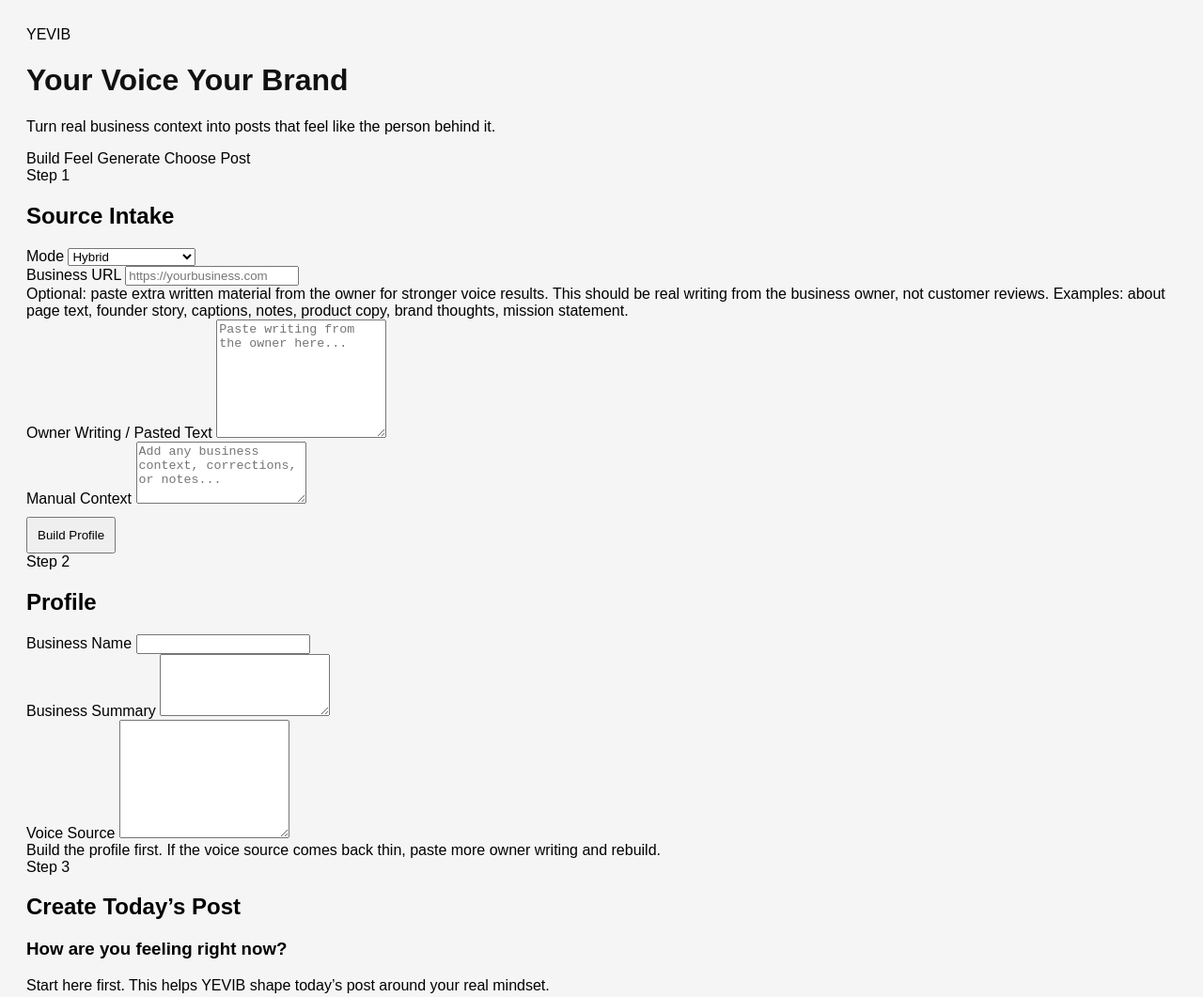
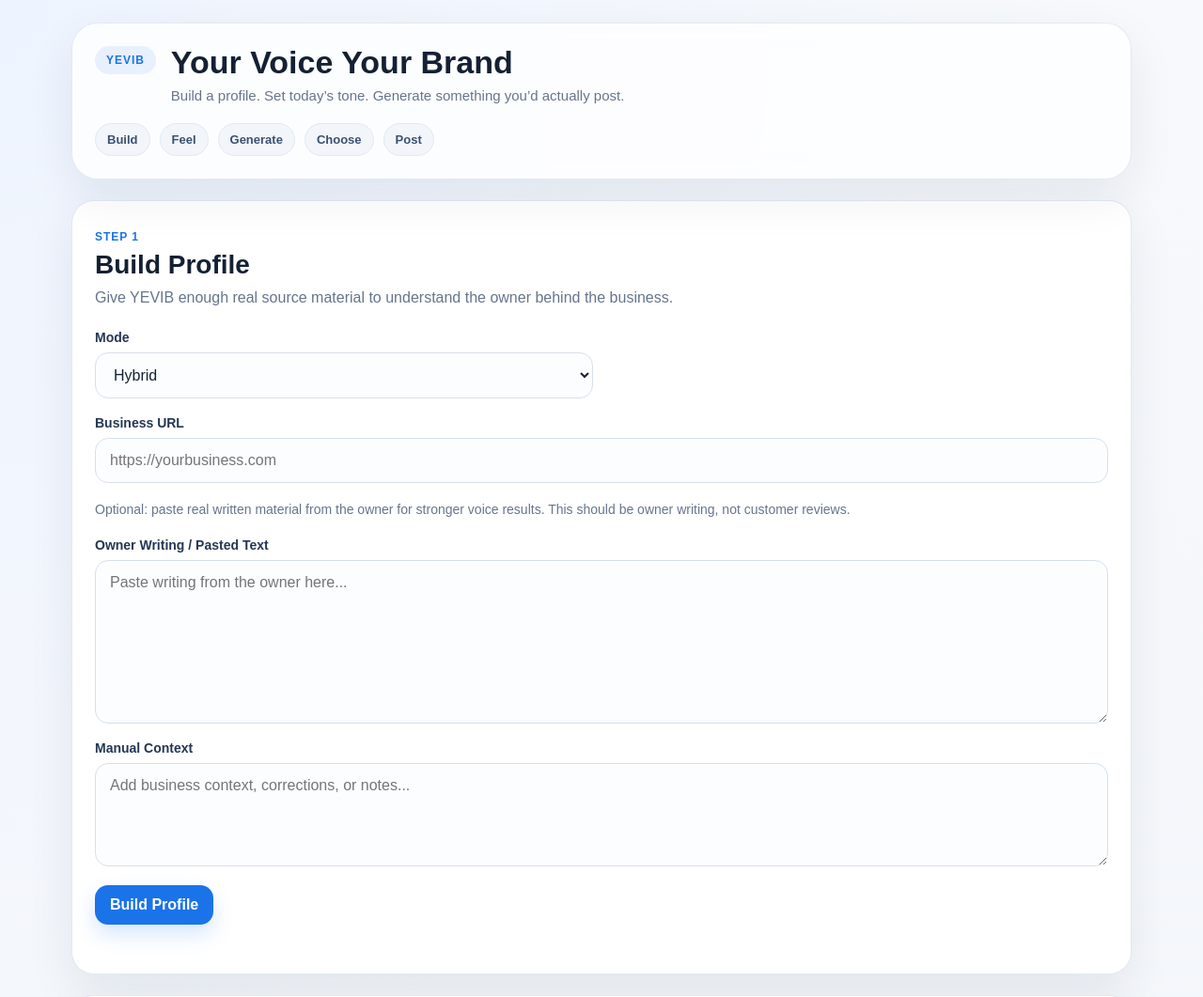
Before and after one commit to oroknows-arch1/yevib-mvp, a website: page index.html in a window 1280 px wide. Shown: the top 1061 px of the page at 94% size. Drawn offline with Linux system fonts and the light colour scheme.

Commit message:
Rebuild YEVIB front-end

```diff
--- a/index.html
+++ b/index.html
@@ -7,15 +7,17 @@
   <link rel="stylesheet" href="style.css" />
 </head>
 <body>
-  <div class="page-shell">
-    <header class="hero">
-      <div class="hero-badge">YEVIB</div>
-      <h1>Your Voice Your Brand</h1>
-      <p class="hero-subtitle">
-        Turn real business context into posts that feel like the person behind it.
-      </p>
+  <div class="app-shell">
+    <header class="topbar">
+      <div class="brand-block">
+        <div class="brand-mark">YEVIB</div>
+        <div class="brand-copy">
+          <h1>Your Voice Your Brand</h1>
+          <p>Build a profile. Set today’s tone. Generate something you’d actually post.</p>
+        </div>
+      </div>
 
-      <div class="flow-bar">
+      <div class="flow-strip">
         <span>Build</span>
         <span>Feel</span>
         <span>Generate</span>
@@ -24,16 +26,15 @@
       </div>
     </header>
 
-    <main class="app-stack">
-      <section class="app-section" id="section-intake">
-        <div class="section-top">
-          <div>
-            <div class="section-kicker">Step 1</div>
-            <h2>Source Intake</h2>
-          </div>
+    <main class="screen-stack">
+      <section class="screen-card" id="section-intake">
+        <div class="screen-head">
+          <div class="step-tag">Step 1</div>
+          <h2>Build Profile</h2>
+          <p>Give YEVIB enough real source material to understand the owner behind the business.</p>
         </div>
 
-        <div class="field-grid">
+        <div class="form-grid">
           <div class="field">
             <label for="generationMode">Mode</label>
             <select id="generationMode">
@@ -53,10 +54,9 @@
           </div>
 
           <div class="field field-full">
-            <div class="helper-text">
-              Optional: paste extra written material from the owner for stronger voice results.
-              This should be real writing from the business owner, not customer reviews.
-              Examples: about page text, founder story, captions, notes, product copy, brand thoughts, mission statement.
+            <div class="field-note">
+              Optional: paste real written material from the owner for stronger voice results.
+              This should be owner writing, not customer reviews.
             </div>
           </div>
 
@@ -74,7 +74,7 @@
             <textarea
               id="manualBusinessContext"
               rows="4"
-              placeholder="Add any business context, corrections, or notes..."
+              placeholder="Add business context, corrections, or notes..."
             ></textarea>
           </div>
         </div>
@@ -88,15 +88,14 @@
         <div id="sourceChangePrompt" class="warning-line"></div>
       </section>
 
-      <section class="app-section" id="section-profile">
-        <div class="section-top">
-          <div>
-            <div class="section-kicker">Step 2</div>
-            <h2>Profile</h2>
-          </div>
+      <section class="screen-card" id="section-profile">
+        <div class="screen-head">
+          <div class="step-tag">Step 2</div>
+          <h2>Profile</h2>
+          <p>This is the profile YEVIB built from the source material.</p>
         </div>
 
-        <div class="field-grid">
+        <div class="form-grid">
           <div class="field field-full">
             <label for="businessName">Business Name</label>
             <input id="businessName" type="text" />
@@ -116,21 +115,16 @@
         <div id="profilePrompt" class="subtle-line"></div>
       </section>
 
-      <section class="app-section" id="section-generate">
-        <div class="section-top">
-          <div>
-            <div class="section-kicker">Step 3</div>
-            <h2>Create Today’s Post</h2>
-          </div>
+      <section class="screen-card" id="section-generate">
+        <div class="screen-head">
+          <div class="step-tag">Step 3</div>
+          <h2>Create Today’s Post</h2>
+          <p>Set today’s feeling first, then choose the type of post you want.</p>
         </div>
 
-        <div class="subsection">
+        <div class="sub-block">
           <h3>How are you feeling right now?</h3>
-          <p class="helper-text">
-            Start here first. This helps YEVIB shape today’s post around your real mindset.
-          </p>
-
-          <div id="feelingButtons" class="button-group">
+          <div id="feelingButtons" class="chip-row">
             <button type="button" class="feeling-btn" data-feeling="Focused">Focused</button>
             <button type="button" class="feeling-btn" data-feeling="Proud">Proud</button>
             <button type="button" class="feeling-btn" data-feeling="Tired">Tired</button>
@@ -142,7 +136,7 @@
             <button type="button" class="feeling-btn" data-feeling="Random">Random</button>
           </div>
 
-          <div class="field field-full top-gap">
+          <div class="field top-gap">
             <label for="customFeeling">Optional: add your own</label>
             <input
               id="customFeeling"
@@ -154,11 +148,9 @@
           <div id="feelingPrompt" class="subtle-line"></div>
         </div>
 
-        <div class="subsection">
-          <h3>Choose what type of post you want</h3>
-          <p class="helper-text">Same owner voice, different lens.</p>
-
-          <div class="button-group">
+        <div class="sub-block">
+          <h3>Choose the post type</h3>
+          <div class="chip-row">
             <button class="lens-btn" onclick="quickGenerate('Business')">Business</button>
             <button class="lens-btn" onclick="quickGenerate('Family')">Family</button>
             <button class="lens-btn" onclick="quickGenerate('Educational')">Educational</button>
@@ -171,28 +163,22 @@
         </div>
       </section>
 
-      <section class="app-section" id="section-posts">
-        <div class="section-top">
-          <div>
-            <div class="section-kicker">Step 4</div>
-            <h2>Your Post Options (Today)</h2>
-          </div>
+      <section class="screen-card" id="section-posts">
+        <div class="screen-head">
+          <div class="step-tag">Step 4</div>
+          <h2>Your Post Options</h2>
+          <p>Pick the one that feels most like you right now.</p>
         </div>
-
-        <p class="helper-text">
-          Pick the one that feels most like you right now.
-        </p>
 
         <div id="postsPrompt" class="subtle-line"></div>
         <div id="posts"></div>
       </section>
 
-      <section class="app-section" id="section-output">
-        <div class="section-top">
-          <div>
-            <div class="section-kicker">Step 5</div>
-            <h2>Selected Post</h2>
-          </div>
+      <section class="screen-card" id="section-output">
+        <div class="screen-head">
+          <div class="step-tag">Step 5</div>
+          <h2>Selected Post</h2>
+          <p>This is the post you chose for today.</p>
         </div>
 
         <div id="selectedPost" class="selected-post"></div>
--- a/style.css
+++ b/style.css
@@ -1,22 +1,340 @@
-body {
-  font-family: Arial;
-  padding: 20px;
-  background: #f5f5f5;
+:root {
+  --bg: #f5f7fb;
+  --panel: #ffffff;
+  --panel-border: #e3e8f0;
+  --text: #142033;
+  --muted: #66758c;
+  --primary: #1a73e8;
+  --primary-dark: #1557b0;
+  --warning: #b35a00;
+  --shadow: 0 18px 50px rgba(17, 35, 64, 0.08);
+  --radius-xl: 24px;
+  --radius-lg: 18px;
+  --radius-md: 14px;
 }
 
-h1 {
-  color: #111;
+* {
+  box-sizing: border-box;
+}
+
+html {
+  scroll-behavior: smooth;
+}
+
+body {
+  margin: 0;
+  font-family: Arial, Helvetica, sans-serif;
+  color: var(--text);
+  background:
+    radial-gradient(circle at top left, #eef4ff 0%, transparent 30%),
+    linear-gradient(180deg, #f7f9fc 0%, #eef3f9 100%);
+}
+
+.app-shell {
+  max-width: 1160px;
+  margin: 0 auto;
+  padding: 24px 16px 60px;
+}
+
+.topbar {
+  background: rgba(255, 255, 255, 0.78);
+  backdrop-filter: blur(10px);
+  border: 1px solid rgba(227, 232, 240, 0.95);
+  border-radius: 28px;
+  box-shadow: var(--shadow);
+  padding: 24px;
+  margin-bottom: 22px;
+}
+
+.brand-block {
+  display: flex;
+  gap: 16px;
+  align-items: flex-start;
+  margin-bottom: 18px;
+}
+
+.brand-mark {
+  padding: 8px 12px;
+  border-radius: 999px;
+  background: #e8f0fe;
+  color: var(--primary);
+  font-size: 12px;
+  font-weight: 700;
+  letter-spacing: 0.08em;
+  text-transform: uppercase;
+}
+
+.brand-copy h1 {
+  margin: 0 0 6px;
+  font-size: 34px;
+  line-height: 1.05;
+}
+
+.brand-copy p {
+  margin: 0;
+  color: var(--muted);
+  font-size: 15px;
+  line-height: 1.5;
+  max-width: 760px;
+}
+
+.flow-strip {
+  display: flex;
+  flex-wrap: wrap;
+  gap: 10px;
+}
+
+.flow-strip span {
+  padding: 9px 12px;
+  border-radius: 999px;
+  background: #f2f5fa;
+  border: 1px solid var(--panel-border);
+  color: #3a516f;
+  font-size: 13px;
+  font-weight: 600;
+}
+
+.screen-stack {
+  display: flex;
+  flex-direction: column;
+  gap: 22px;
+}
+
+.screen-card {
+  min-height: 78vh;
+  display: flex;
+  flex-direction: column;
+  justify-content: center;
+  background: var(--panel);
+  border: 1px solid var(--panel-border);
+  border-radius: var(--radius-xl);
+  box-shadow: var(--shadow);
+  padding: 28px 24px;
+}
+
+.screen-head {
+  margin-bottom: 22px;
+}
+
+.step-tag {
+  display: inline-block;
+  margin-bottom: 8px;
+  color: var(--primary);
+  font-size: 12px;
+  font-weight: 700;
+  letter-spacing: 0.08em;
+  text-transform: uppercase;
+}
+
+.screen-head h2 {
+  margin: 0 0 8px;
+  font-size: 28px;
+  line-height: 1.08;
+}
+
+.screen-head p {
+  margin: 0;
+  color: var(--muted);
+  line-height: 1.5;
+}
+
+.sub-block + .sub-block {
+  margin-top: 28px;
+}
+
+.sub-block h3 {
+  margin: 0 0 10px;
+  font-size: 20px;
+}
+
+.form-grid {
+  display: grid;
+  grid-template-columns: repeat(2, minmax(0, 1fr));
+  gap: 18px;
+}
+
+.field {
+  display: flex;
+  flex-direction: column;
+  gap: 8px;
+}
+
+.field-full {
+  grid-column: 1 / -1;
+}
+
+label {
+  font-size: 14px;
+  font-weight: 700;
+  color: #233854;
+}
+
+.field-note,
+.subtle-line {
+  color: var(--muted);
+  font-size: 14px;
+  line-height: 1.55;
+}
+
+input,
+textarea,
+select {
+  width: 100%;
+  padding: 14px 15px;
+  border: 1px solid #d7e0eb;
+  border-radius: var(--radius-md);
+  background: #fcfdff;
+  color: var(--text);
+  font: inherit;
+  outline: none;
+  transition: border-color 0.18s ease, box-shadow 0.18s ease, background 0.18s ease;
+}
+
+input:focus,
+textarea:focus,
+select:focus {
+  border-color: var(--primary);
+  box-shadow: 0 0 0 4px rgba(26, 115, 232, 0.12);
+  background: #fff;
+}
+
+textarea {
+  resize: vertical;
+  min-height: 110px;
+}
+
+.action-row {
+  margin-top: 20px;
+  display: flex;
+  gap: 12px;
+  flex-wrap: wrap;
 }
 
 button {
-  margin-top: 10px;
-  padding: 10px;
+  appearance: none;
+  border: none;
+  border-radius: var(--radius-md);
+  padding: 12px 16px;
+  font: inherit;
+  font-weight: 700;
   cursor: pointer;
+  transition: transform 0.14s ease, background 0.18s ease, box-shadow 0.18s ease, border-color 0.18s ease;
 }
 
-.post {
-  background: white;
-  padding: 10px;
-  margin-top: 10px;
-  border: 1px solid #ddd;
+button:hover {
+  transform: translateY(-1px);
 }
+
+.primary-btn,
+.lens-btn {
+  background: var(--primary);
+  color: #fff;
+  box-shadow: 0 10px 22px rgba(26, 115, 232, 0.18);
+}
+
+.primary-btn:hover,
+.lens-btn:hover {
+  background: var(--primary-dark);
+}
+
+.chip-row {
+  display: flex;
+  flex-wrap: wrap;
+  gap: 10px;
+}
+
+.feeling-btn {
+  background: #fff;
+  color: #1b3557;
+  border: 1px solid #d6deea;
+  box-shadow: none;
+}
+
+.feeling-btn:hover {
+  background: #f5f8fd;
+}
+
+.top-gap {
+  margin-top: 12px;
+}
+
+.status-line,
+.warning-line {
+  margin-top: 12px;
+  font-size: 14px;
+  line-height: 1.5;
+}
+
+.status-line {
+  color: #1f3554;
+  font-weight: 600;
+}
+
+.warning-line {
+  color: var(--warning);
+  font-weight: 700;
+}
+
+.post-choice-card {
+  border: 1px solid #d7e0eb;
+  border-radius: var(--radius-lg);
+  background: #fff;
+  padding: 16px;
+  margin-top: 12px;
+  cursor: pointer;
+  white-space: pre-wrap;
+  transition: transform 0.14s ease, box-shadow 0.18s ease, border-color 0.18s ease;
+}
+
+.post-choice-card:hover {
+  transform: translateY(-2px);
+  box-shadow: 0 14px 30px rgba(15, 33, 62, 0.08);
+  border-color: #bfd1e8;
+}
+
+.selected-post {
+  white-space: pre-wrap;
+  background: #f9fbff;
+  border: 1px solid #dbe5f0;
+  border-radius: var(--radius-lg);
+  padding: 18px;
+  margin-bottom: 16px;
+  line-height: 1.6;
+}
+
+.generated-image {
+  display: none;
+  width: 100%;
+  max-width: 900px;
+  border-radius: var(--radius-lg);
+  border: 1px solid #d9e2ed;
+  box-shadow: 0 16px 36px rgba(18, 35, 61, 0.12);
+}
+
+@media (max-width: 820px) {
+  .app-shell {
+    padding: 16px 12px 40px;
+  }
+
+  .topbar,
+  .screen-card {
+    padding: 20px 16px;
+    border-radius: 20px;
+  }
+
+  .brand-copy h1 {
+    font-size: 28px;
+  }
+
+  .screen-head h2 {
+    font-size: 24px;
+  }
+
+  .form-grid {
+    grid-template-columns: 1fr;
+  }
+
+  .screen-card {
+    min-height: auto;
+  }
+}
```
